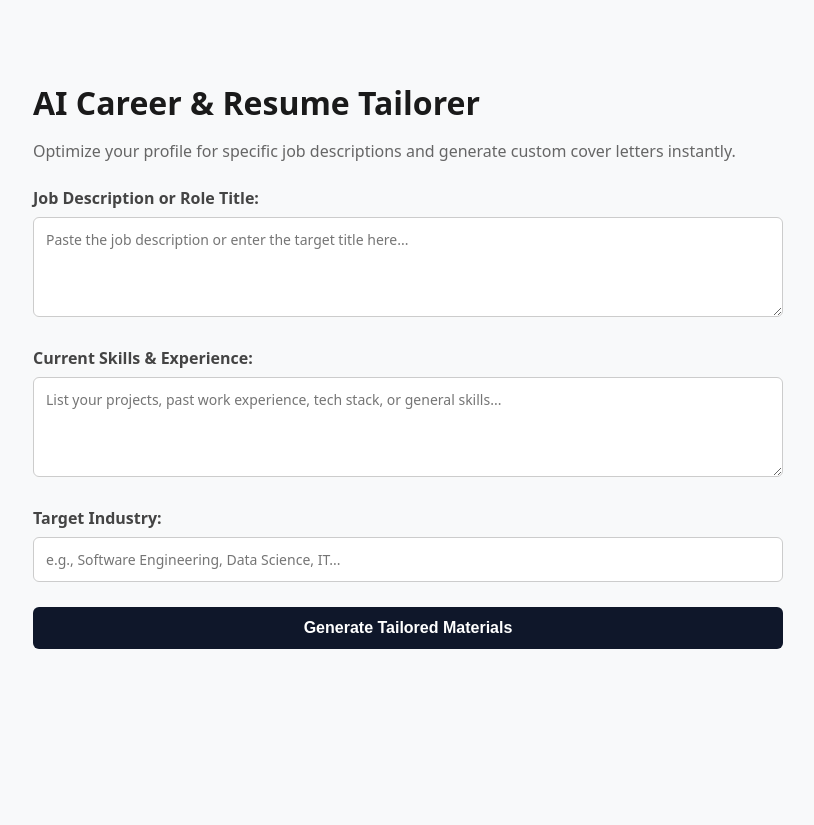
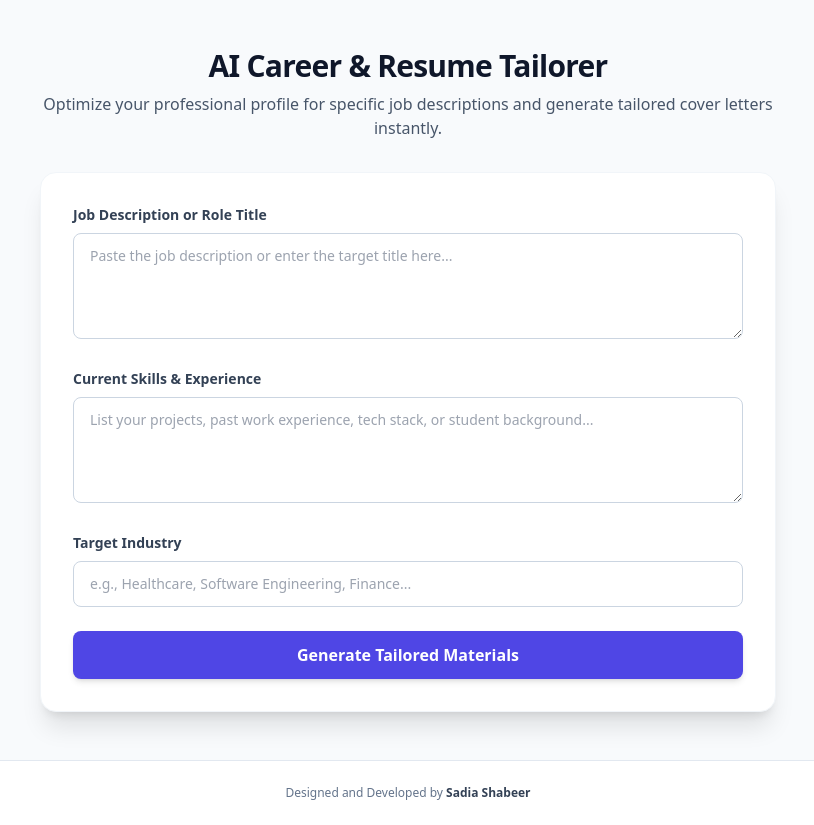
Before and after one commit to sadiashabeer/AI-Career-Resume-Tailorer, a website: page index.html in a window 1280 px wide. Shown: the whole page, without its empty margins (232-1046 px from the left). Before the commit the page ends 800 px from the top, so only its background shows below. Drawn offline with nearby package versions, Linux system fonts and the light colour scheme.

Commit message:
Update index.html

```diff
--- a/index.html
+++ b/index.html
@@ -4,41 +4,60 @@
     <meta charset="UTF-8">
     <meta name="viewport" content="width=device-width, initial-scale=1.0">
     <title>AI Career & Resume Tailorer</title>
-    <style>
-        body { font-family: system-ui, sans-serif; max-width: 750px; margin: 40px auto; padding: 20px; background-color: #f8f9fa; color: #333; }
-        h1 { color: #1a1a1a; margin-bottom: 5px; }
-        p { color: #666; margin-bottom: 25px; }
-        label { display: block; font-weight: bold; margin-bottom: 8px; margin-top: 15px; color: #444; }
-        textarea, input { width: 100%; padding: 12px; border: 1px solid #ccc; border-radius: 6px; font-size: 14px; box-sizing: border-box; margin-bottom: 10px; font-family: inherit; }
-        textarea { height: 100px; resize: vertical; }
-        button { background-color: #0f172a; color: white; padding: 12px 24px; border: none; border-radius: 6px; cursor: pointer; font-size: 16px; font-weight: bold; margin-top: 15px; width: 100%; }
-        button:hover { background-color: #1e293b; }
-        #result { margin-top: 25px; padding: 20px; background: white; border-radius: 6px; border-left: 4px solid #0f172a; box-shadow: 0 1px 3px rgba(0,0,0,0.1); white-space: pre-wrap; line-height: 1.6; display: none; }
-    </style>
+    <script src="https://cdn.tailwindcss.com"></script>
 </head>
-<body>
+<body class="bg-slate-50 text-slate-800 min-h-screen flex flex-col justify-between">
 
-    <h1>AI Career & Resume Tailorer</h1>
-    <p>Optimize your profile for specific job descriptions and generate custom cover letters instantly.</p>
+    <div class="max-w-3xl mx-auto px-4 py-12 w-full">
+        <!-- Header -->
+        <header class="mb-8 text-center">
+            <h1 class="text-3xl font-extrabold text-slate-900 tracking-tight">AI Career & Resume Tailorer</h1>
+            <p class="text-slate-600 mt-2">Optimize your professional profile for specific job descriptions and generate tailored cover letters instantly.</p>
+        </header>
 
-    <label for="jobDesc">Job Description or Role Title:</label>
-    <textarea id="jobDesc" placeholder="Paste the job description or enter the target title here..."></textarea>
+        <!-- Main Card -->
+        <main class="bg-white shadow-xl rounded-2xl p-6 md:p-8 border border-slate-100">
+            <div class="space-y-6">
+                <div>
+                    <label for="jobDesc" class="block text-sm font-semibold text-slate-700 mb-2">Job Description or Role Title</label>
+                    <textarea id="jobDesc" rows="4" class="w-full px-4 py-3 rounded-lg border border-slate-300 focus:ring-2 focus:ring-indigo-500 focus:border-indigo-500 outline-none transition text-sm" placeholder="Paste the job description or enter the target title here..."></textarea>
+                </div>
 
-    <label for="userSkills">Current Skills & Experience:</label>
-    <textarea id="userSkills" placeholder="List your projects, past work experience, tech stack, or general skills..."></textarea>
+                <div>
+                    <label for="userSkills" class="block text-sm font-semibold text-slate-700 mb-2">Current Skills & Experience</label>
+                    <textarea id="userSkills" rows="4" class="w-full px-4 py-3 rounded-lg border border-slate-300 focus:ring-2 focus:ring-indigo-500 focus:border-indigo-500 outline-none transition text-sm" placeholder="List your projects, past work experience, tech stack, or student background..."></textarea>
+                </div>
 
-    <label for="targetIndustry">Target Industry:</label>
-    <input type="text" id="targetIndustry" placeholder="e.g., Software Engineering, Data Science, IT...">
+                <div>
+                    <label for="targetIndustry" class="block text-sm font-semibold text-slate-700 mb-2">Target Industry</label>
+                    <input type="text" id="targetIndustry" class="w-full px-4 py-3 rounded-lg border border-slate-300 focus:ring-2 focus:ring-indigo-500 focus:border-indigo-500 outline-none transition text-sm" placeholder="e.g., Healthcare, Software Engineering, Finance...">
+                </div>
 
-    <button id="generateBtn">Generate Tailored Materials</button>
+                <button id="generateBtn" class="w-full bg-indigo-600 hover:bg-indigo-700 text-white font-semibold py-3 px-6 rounded-lg transition duration-200 shadow-md hover:shadow-lg flex items-center justify-center space-x-2">
+                    <span>Generate Tailored Materials</span>
+                </button>
+            </div>
 
-    <div id="result"></div>
+            <!-- Result Box -->
+            <div id="resultContainer" class="mt-8 hidden">
+                <h2 class="text-lg font-bold text-slate-900 mb-3">Generated Results</h2>
+                <div id="result" class="bg-slate-50 border border-slate-200 rounded-lg p-5 text-sm whitespace-pre-wrap leading-relaxed text-slate-700"></div>
+            </div>
+        </main>
+    </div>
+
+    <!-- Footer with Developer Name -->
+    <footer class="text-center py-6 text-xs text-slate-500 border-t border-slate-200 bg-white">
+        Designed and Developed by <span class="font-semibold text-slate-700">Sadia Shabeer</span>
+    </footer>
 
     <script>
         document.getElementById('generateBtn').addEventListener('click', async () => {
             const jobDesc = document.getElementById('jobDesc').value.trim();
             const userSkills = document.getElementById('userSkills').value.trim();
             const targetIndustry = document.getElementById('targetIndustry').value.trim();
+            const btn = document.getElementById('generateBtn');
+            const resultContainer = document.getElementById('resultContainer');
             const resultDiv = document.getElementById('result');
 
             if (!jobDesc || !userSkills) {
@@ -46,8 +65,10 @@
                 return;
             }
 
-    @content    resultDiv.style.display = "block";
-            resultDiv.innerText = "Analyzing job requirements and tailoring your profile...";
+            btn.disabled = true;
+            btn.innerHTML = <span>Analyzing and generating...</span>;
+            resultContainer.classList.remove('hidden');
+            resultDiv.innerText = "Processing request with AI engine...";
 
             try {
                 const response = await fetch('/api/tailor', {
@@ -65,7 +86,10 @@
                 }
             } catch (error) {
                 console.error("Error:", error);
-                resultDiv.innerText = "A connection error occurred.";
+                resultDiv.innerText = "A connection error occurred. Please check network connectivity.";
+            } finally {
+                btn.disabled = false;
+                btn.innerHTML = <span>Generate Tailored Materials</span>;
             }
         });
     </script>
```
